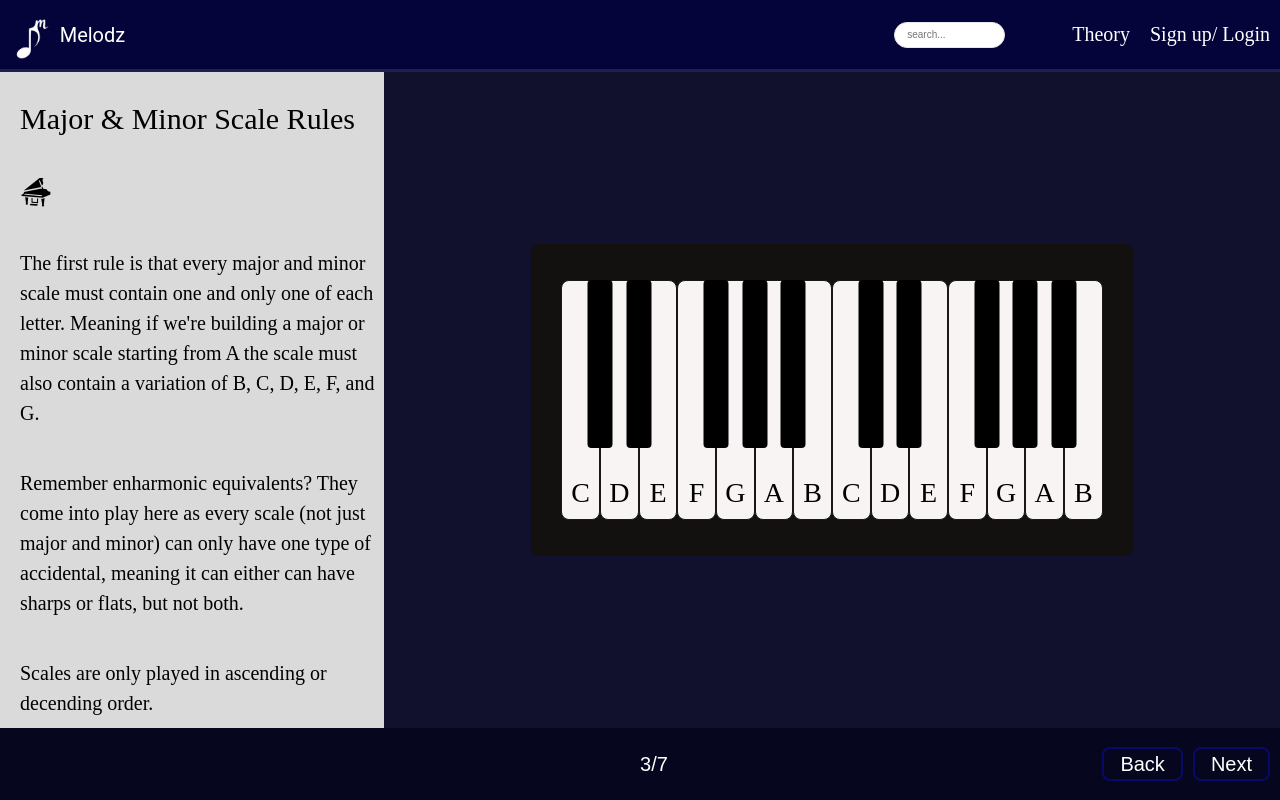
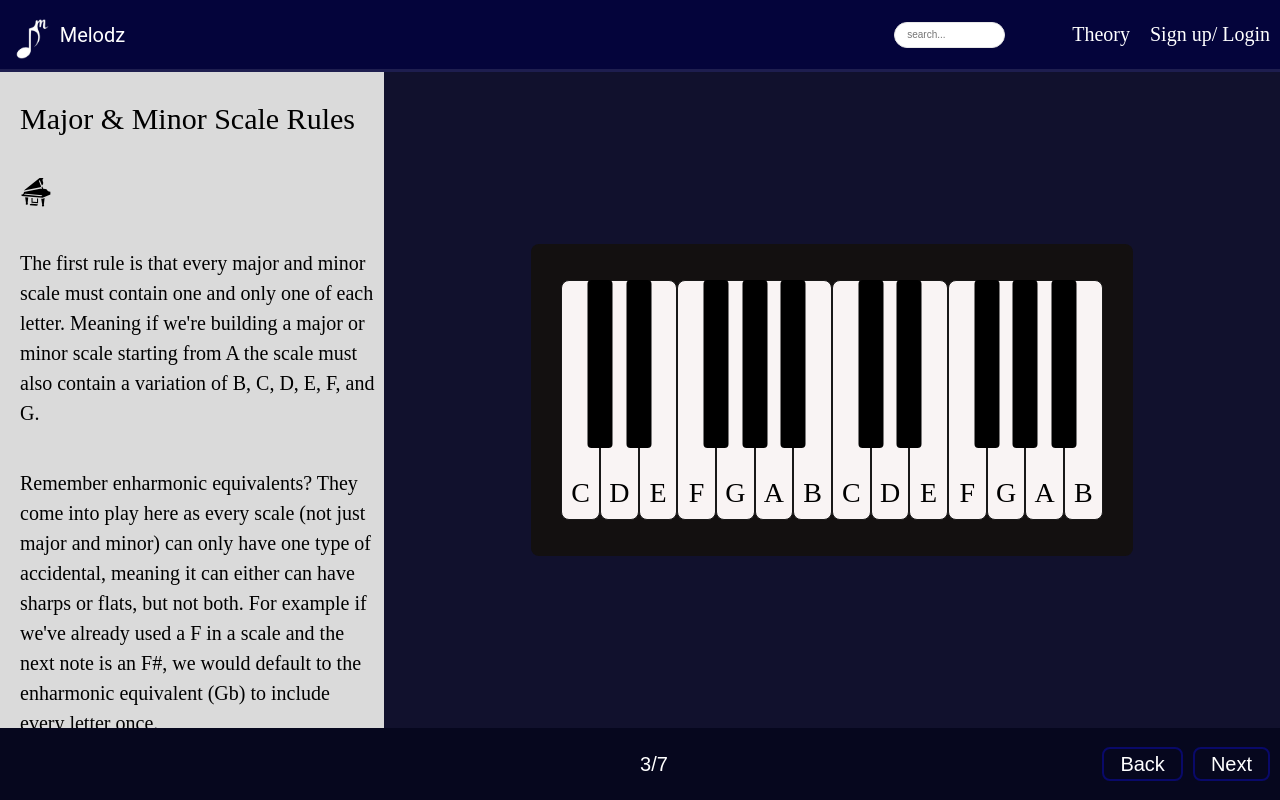
Before and after one commit to marshall-edmond/music-theory, a React (Vite) app in the folder frontend/: page /theory/keysandscales/scalerules in a window 1280 px wide. Built offline with nearby package versions, Linux system fonts and the light colour scheme.

Commit message:
Added - Scale Rules

```diff
--- a/frontend/src/components/lessons/keysandscales/ScaleRules.tsx
+++ b/frontend/src/components/lessons/keysandscales/ScaleRules.tsx
@@ -11,8 +11,8 @@ export default function ScaleRules(){
                     <GiGrandPiano size={32}/>
                 </section>
                 <p className={styles.p}>The first rule is that every major and minor scale must contain one and only one of each letter. Meaning if we're building a major or minor scale starting from A the scale must also contain a variation of B, C, D, E, F, and G.</p>
-                <p className={styles.p}>Remember enharmonic equivalents? They come into play here as every scale (not just major and minor) can only have one type of accidental, meaning it can either can have sharps or flats, but not both.</p>
-                <p className={styles.p}>Scales are only played in ascending or decending order.</p>
+                <p className={styles.p}>Remember enharmonic equivalents? They come into play here as every scale (not just major and minor) can only have one type of accidental, meaning it can either can have sharps or flats, but not both. For example if we've already used a F in a scale and the next note is an F#, we would default to the enharmonic equivalent (Gb) to include every letter once.</p>
+                <p className={styles.p}>Scales are only played in ascending or decending order. Every major and minor scale contains 7 notes before reaching the octave of the root.</p>
             </>
         )
 
```
